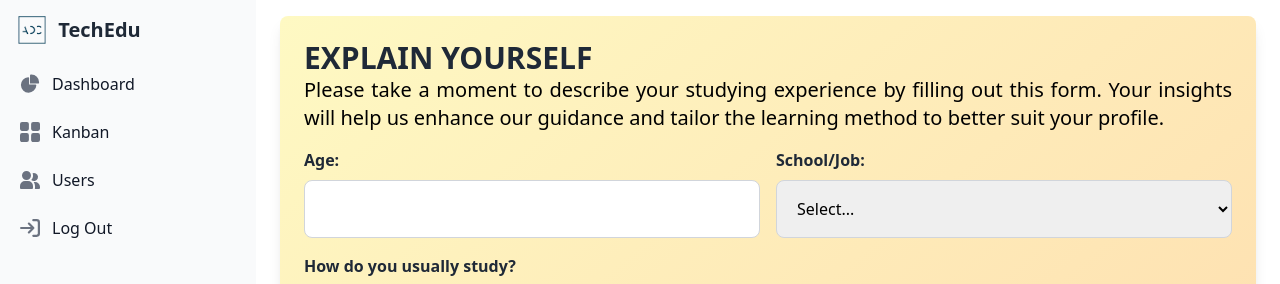
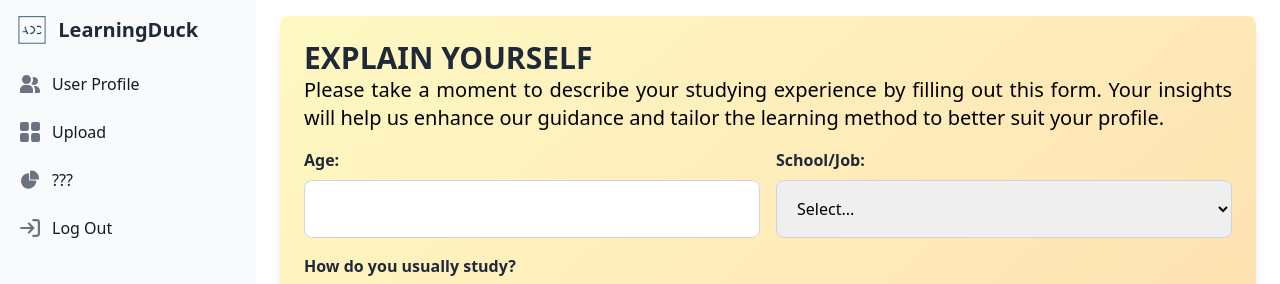
Before and after one commit to NicholasNicolis/GDSC-AI-SpicyLionArancini, a React (Create React App) app in the folder frontend/: page / in a window 1280 px wide. Shown: the top 284 px of the page. Built offline with nearby package versions, Linux system fonts and the light colour scheme.

Commit message:
removed dark

```diff
--- a/frontend/src/component/inputDoc.js
+++ b/frontend/src/component/inputDoc.js
@@ -30,11 +30,11 @@ function InputDoc() {
 
   return (
     <div className='py-4 px-6 sm:ml-64 overflow-auto bg-white'>
-      <label className="block mb-2 text-sm font-medium text-gray-900 dark:text-white" htmlFor="multiple_files">
+      <label className="block mb-2 text-sm font-medium text-gray-900 " htmlFor="multiple_files">
         Upload multiple files
       </label>
       <input
-        className="block w-full text-sm text-gray-900 border border-gray-300 rounded-lg cursor-pointer bg-gray-50 dark:text-gray-400 focus:outline-none dark:bg-gray-700 dark:border-gray-600 dark:placeholder-gray-400"
+        className="block w-full text-sm text-gray-900 border border-gray-300 rounded-lg cursor-pointer bg-gray-50  focus:outline-none"
         id="multiple_files"
         type="file"
         multiple
--- a/frontend/src/component/sidebar.js
+++ b/frontend/src/component/sidebar.js
@@ -5,45 +5,50 @@ import duck_img from "../img/duck2.png";
 function SideBar() {
     return (
         <aside id="logo-sidebar" className="fixed top-0 left-0 z-40 w-64 h-screen transition-transform -translate-x-full sm:translate-x-0" aria-label="Sidebar">
-            <div className="h-full px-3 py-4 overflow-y-auto bg-gray-50 dark:bg-gray-800">
+            <div className="h-full px-3 py-4 overflow-y-auto bg-gray-50 ">
                 {/* TITLE */}
                 <a href="/" className="flex items-center ps-1.5 mb-5">
                     <img src={img} className="h-6 me-3 sm:h-7" alt="Logo" />
-                    <span className="self-center text-xl font-bold whitespace-nowrap text-gray-800">TechEdu</span>
+                    <span className="self-center text-xl font-bold whitespace-nowrap text-gray-800">LearningDuck</span>
                 </a>
 
                 <ul className="space-y-2 font-medium">
                     {/* Your list items */}
                     <li>
-                    <a href="" class="flex items-center p-2 text-gray-900 rounded-lg dark:text-white hover:bg-gray-100 dark:hover:bg-gray-700 group">
-                    <svg class="w-5 h-5 text-gray-500 transition duration-75 dark:text-gray-400 group-hover:text-gray-900 dark:group-hover:text-white" aria-hidden="true" xmlns="http://www.w3.org/2000/svg" fill="currentColor" viewBox="0 0 22 21">
-                        <path d="M16.975 11H10V4.025a1 1 0 0 0-1.066-.998 8.5 8.5 0 1 0 9.039 9.039.999.999 0 0 0-1-1.066h.002Z"/>
-                        <path d="M12.5 0c-.157 0-.311.01-.565.027A1 1 0 0 0 11 1.02V10h8.975a1 1 0 0 0 1-.935c.013-.188.028-.374.028-.565A8.51 8.51 0 0 0 12.5 0Z"/>
-                    </svg>
-                    <span class="ms-3">Dashboard</span>
-                    </a>
-                    </li>
-                    <li>
-                    <a href="#" class="flex items-center p-2 text-gray-900 rounded-lg dark:text-white hover:bg-gray-100 dark:hover:bg-gray-700 group">
-                    <svg class="flex-shrink-0 w-5 h-5 text-gray-500 transition duration-75 dark:text-gray-400 group-hover:text-gray-900 dark:group-hover:text-white" aria-hidden="true" xmlns="http://www.w3.org/2000/svg" fill="currentColor" viewBox="0 0 18 18">
-                        <path d="M6.143 0H1.857A1.857 1.857 0 0 0 0 1.857v4.286C0 7.169.831 8 1.857 8h4.286A1.857 1.857 0 0 0 8 6.143V1.857A1.857 1.857 0 0 0 6.143 0Zm10 0h-4.286A1.857 1.857 0 0 0 10 1.857v4.286C10 7.169 10.831 8 11.857 8h4.286A1.857 1.857 0 0 0 18 6.143V1.857A1.857 1.857 0 0 0 16.143 0Zm-10 10H1.857A1.857 1.857 0 0 0 0 11.857v4.286C0 17.169.831 18 1.857 18h4.286A1.857 1.857 0 0 0 8 16.143v-4.286A1.857 1.857 0 0 0 6.143 10Zm10 0h-4.286A1.857 1.857 0 0 0 10 11.857v4.286c0 1.026.831 1.857 1.857 1.857h4.286A1.857 1.857 0 0 0 18 16.143v-4.286A1.857 1.857 0 0 0 16.143 10Z"/>
-                    </svg>
-                    <span class="flex-1 ms-3 whitespace-nowrap">Kanban</span>
-
-                    </a>
-                    </li>
-                    <li>
-                    <a href="#" class="flex items-center p-2 text-gray-900 rounded-lg dark:text-white hover:bg-gray-100 dark:hover:bg-gray-700 group">
-                    <svg class="flex-shrink-0 w-5 h-5 text-gray-500 transition duration-75 dark:text-gray-400 group-hover:text-gray-900 dark:group-hover:text-white" aria-hidden="true" xmlns="http://www.w3.org/2000/svg" fill="currentColor" viewBox="0 0 20 18">
+                    <a href="#" class="flex items-center p-2 text-gray-900 rounded-lg hover:bg-gray-100  group">
+                    <svg class="flex-shrink-0 w-5 h-5 text-gray-500 transition duration-75  group-hover:text-gray-900 " aria-hidden="true" xmlns="http://www.w3.org/2000/svg" fill="currentColor" viewBox="0 0 20 18">
                         <path d="M14 2a3.963 3.963 0 0 0-1.4.267 6.439 6.439 0 0 1-1.331 6.638A4 4 0 1 0 14 2Zm1 9h-1.264A6.957 6.957 0 0 1 15 15v2a2.97 2.97 0 0 1-.184 1H19a1 1 0 0 0 1-1v-1a5.006 5.006 0 0 0-5-5ZM6.5 9a4.5 4.5 0 1 0 0-9 4.5 4.5 0 0 0 0 9ZM8 10H5a5.006 5.006 0 0 0-5 5v2a1 1 0 0 0 1 1h11a1 1 0 0 0 1-1v-2a5.006 5.006 0 0 0-5-5Z"/>
                     </svg>
-                    <span class="flex-1 ms-3 whitespace-nowrap">Users</span>
+                    <span class="flex-1 ms-3 whitespace-nowrap">User Profile</span>
                     </a>
                     </li>
 
                     <li>
-                    <a href="#" class="flex items-center p-2 text-gray-900 rounded-lg dark:text-white hover:bg-gray-100 dark:hover:bg-gray-700 group">
-                    <svg class="flex-shrink-0 w-5 h-5 text-gray-500 transition duration-75 dark:text-gray-400 group-hover:text-gray-900 dark:group-hover:text-white" aria-hidden="true" xmlns="http://www.w3.org/2000/svg" fill="none" viewBox="0 0 18 16">
+                    <a href="#" class="flex items-center p-2 text-gray-900 rounded-lg  hover:bg-gray-100  group">
+                    <svg class="flex-shrink-0 w-5 h-5 text-gray-500 transition duration-75 group-hover:text-gray-900 " aria-hidden="true" xmlns="http://www.w3.org/2000/svg" fill="currentColor" viewBox="0 0 18 18">
+                        <path d="M6.143 0H1.857A1.857 1.857 0 0 0 0 1.857v4.286C0 7.169.831 8 1.857 8h4.286A1.857 1.857 0 0 0 8 6.143V1.857A1.857 1.857 0 0 0 6.143 0Zm10 0h-4.286A1.857 1.857 0 0 0 10 1.857v4.286C10 7.169 10.831 8 11.857 8h4.286A1.857 1.857 0 0 0 18 6.143V1.857A1.857 1.857 0 0 0 16.143 0Zm-10 10H1.857A1.857 1.857 0 0 0 0 11.857v4.286C0 17.169.831 18 1.857 18h4.286A1.857 1.857 0 0 0 8 16.143v-4.286A1.857 1.857 0 0 0 6.143 10Zm10 0h-4.286A1.857 1.857 0 0 0 10 11.857v4.286c0 1.026.831 1.857 1.857 1.857h4.286A1.857 1.857 0 0 0 18 16.143v-4.286A1.857 1.857 0 0 0 16.143 10Z"/>
+                    </svg>
+                    <span class="flex-1 ms-3 whitespace-nowrap">Upload</span>
+
+                    </a>
+                    </li>
+
+
+                    <li>
+                    <a href="" class="flex items-center p-2 text-gray-900 rounded-lg  hover:bg-gray-100  group">
+                    <svg class="w-5 h-5 text-gray-500 transition duration-75 group-hover:text-gray-900" aria-hidden="true" xmlns="http://www.w3.org/2000/svg" fill="currentColor" viewBox="0 0 22 21">
+                        <path d="M16.975 11H10V4.025a1 1 0 0 0-1.066-.998 8.5 8.5 0 1 0 9.039 9.039.999.999 0 0 0-1-1.066h.002Z"/>
+                        <path d="M12.5 0c-.157 0-.311.01-.565.027A1 1 0 0 0 11 1.02V10h8.975a1 1 0 0 0 1-.935c.013-.188.028-.374.028-.565A8.51 8.51 0 0 0 12.5 0Z"/>
+                    </svg>
+                    <span class="ms-3">???</span>
+                    </a>
+                    </li>
+
+
+
+                    <li>
+                    <a href="#" class="flex items-center p-2 text-gray-900 rounded-lg hover:bg-gray-100  group">
+                    <svg class="flex-shrink-0 w-5 h-5 text-gray-500 transition duration-75 group-hover:text-gray-900 " aria-hidden="true" xmlns="http://www.w3.org/2000/svg" fill="none" viewBox="0 0 18 16">
                         <path stroke="currentColor" stroke-linecap="round" stroke-linejoin="round" stroke-width="2" d="M1 8h11m0 0L8 4m4 4-4 4m4-11h3a2 2 0 0 1 2 2v10a2 2 0 0 1-2 2h-3"/>
                     </svg>
                     <span class="flex-1 ms-3 whitespace-nowrap">Log Out</span>
```
Also changed, not shown: frontend/src/component/profilingContent.js (+10 -10 lines).
